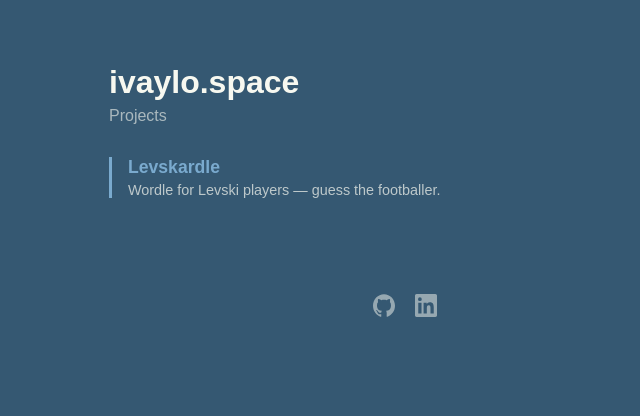
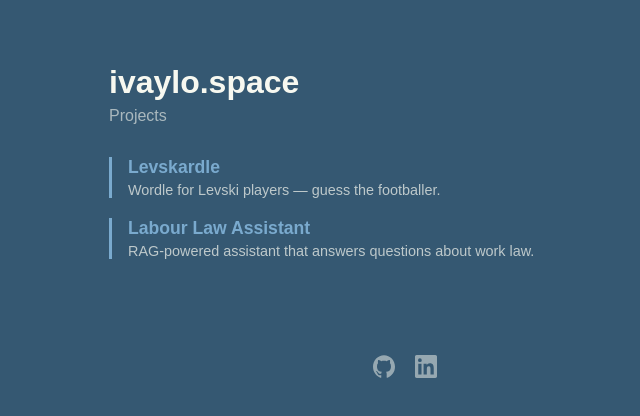
Before and after one commit to ivaylonikolov7/ivaylospace, a plain HTML site: page index.html in a window 1280 px wide. Shown: the whole page, without its empty margins (235-875 px from the left). Drawn offline with Linux system fonts and the light colour scheme.

Commit message:
feat: add new law project
Signed-off-by: Ivaylo Nikolov <ivaylo.nikolov@limechain.tech>

```diff
--- a/index.html
+++ b/index.html
@@ -14,6 +14,10 @@
           <a href="/levskardle">Levskardle</a>
           <p>Wordle for Levski players — guess the footballer.</p>
         </li>
+        <li>
+          <a href="/kt">Labour Law Assistant</a>
+          <p>RAG-powered assistant that answers questions about work law.</p>
+        </li>
       </ul>
     </main>
     <footer>
```
Also changed, not shown: vercel.json.
